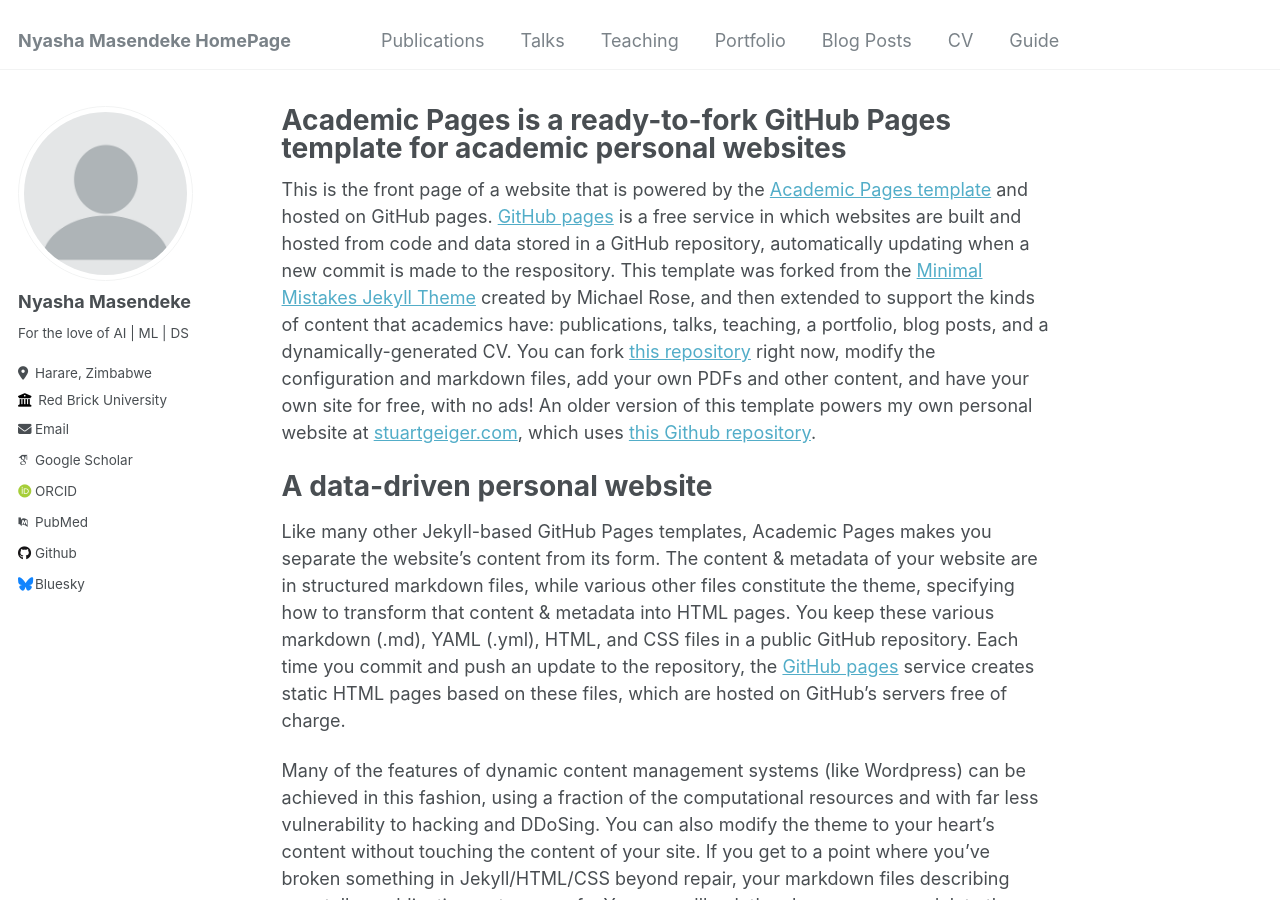
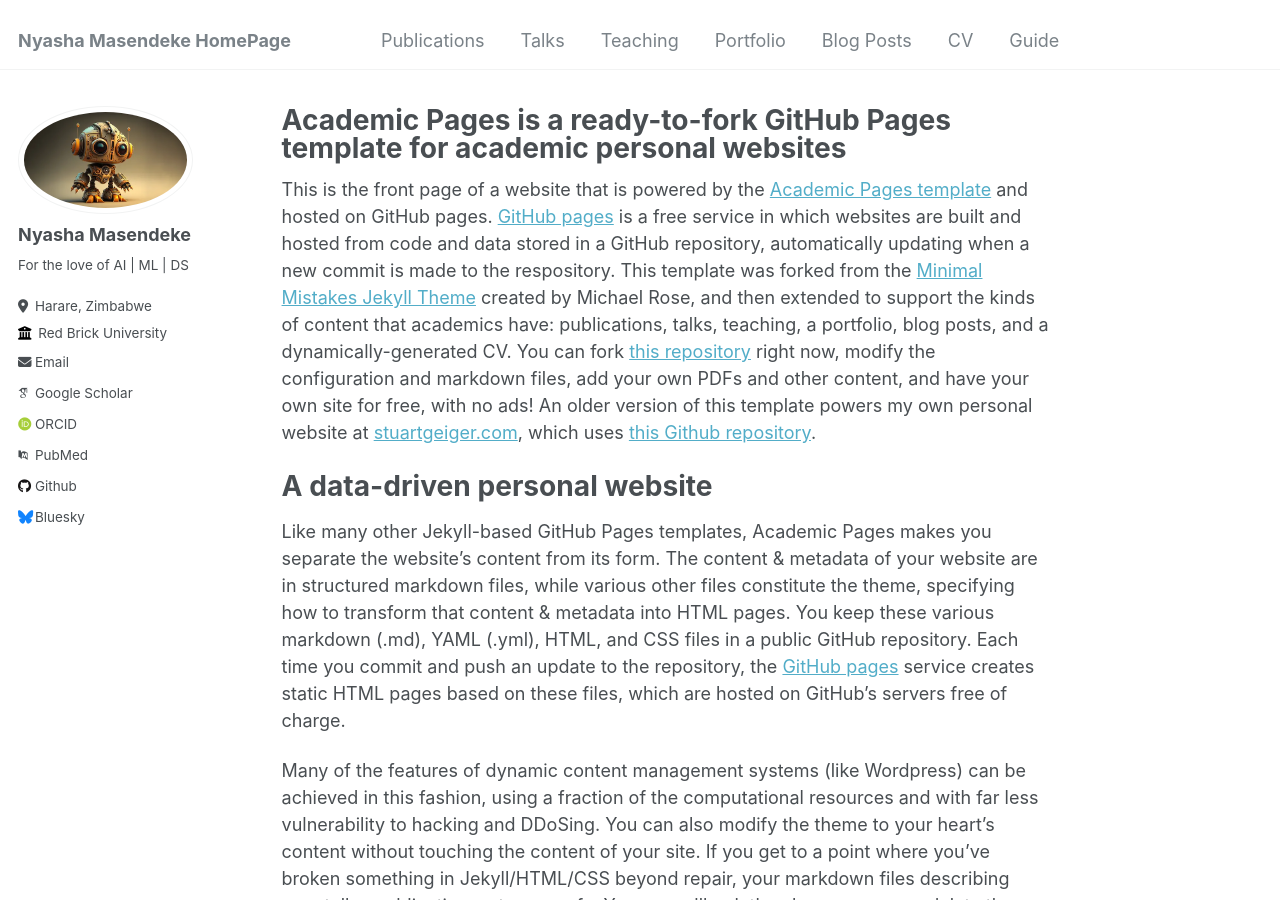
Before and after one commit to NyashaMasendeke/MasendekeNyasha, a Jekyll site: the page built from _pages/about.md, in a window 1280 px wide and 900 px high. Built offline with Jekyll 4.4.1, drawn with Linux system fonts in a browser that asks for light colours; some web fonts are replaced.

Commit message:
Update _config.yml

```diff
--- a/_config.yml
+++ b/_config.yml
@@ -21,7 +21,7 @@ repository               : "academicpages/academicpages.github.io"
 #               Additional customization can be done by editing /_includes/author-profile.html
 author:
   # Biographic information
-  avatar           : "profile.png"
+  avatar           : "robo.png"
   name             : "Nyasha Masendeke"
   pronouns         : # example: "she/her"
   bio              : "For the love of AI | ML | DS"
```
